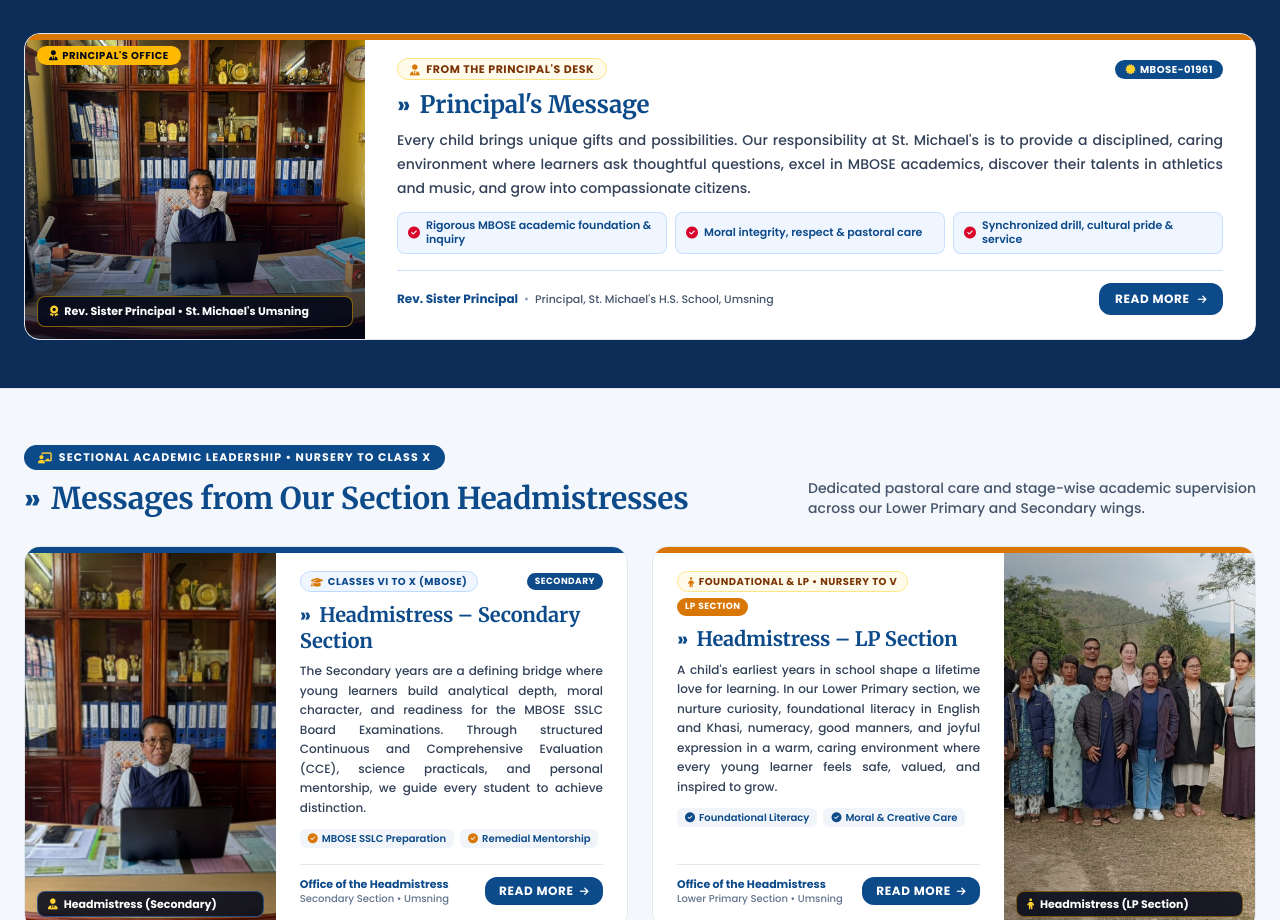
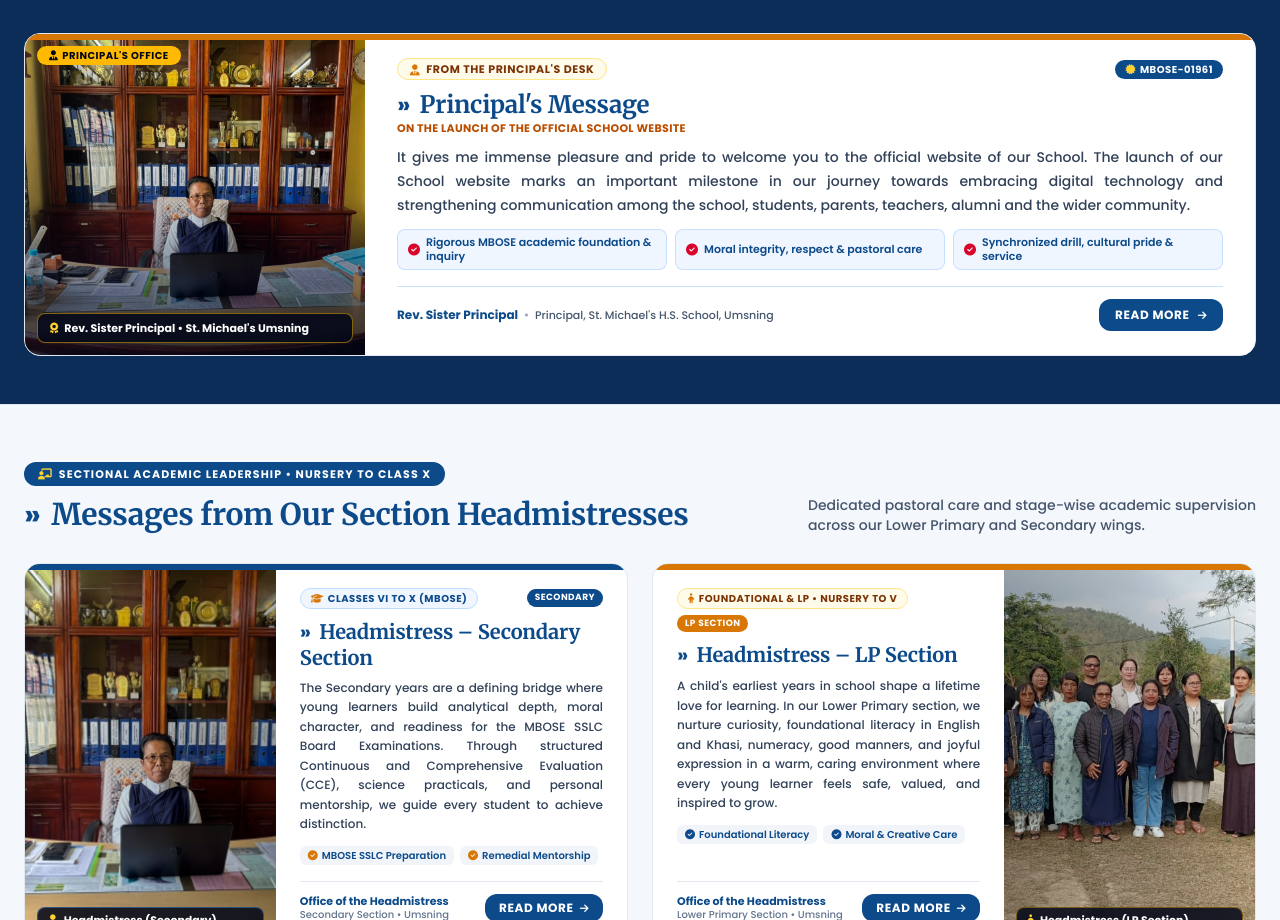
Before and after one commit to soumitra69/ST.-MHSS, a React (Vite) app: page / in a window 1280 px wide. Shown: the part 4000-4920 px from the top of the page. Built offline with nearby package versions, Linux system fonts and the light colour scheme.

Commit message:
Update Principal's Message with official launch address content

```diff
--- a/src/components/DocumentationPages.tsx
+++ b/src/components/DocumentationPages.tsx
@@ -40,18 +40,31 @@ export const LeadershipMessagesPage: React.FC<DocPageProps> = ({
       id: 'principal-msg',
       roleBadge: 'Head of Institution • MBOSE Code: 01961',
       title: 'Principal’s Message',
+      subtitle: 'On the Launch of the Official School Website',
       office: 'Office of the Principal • St. Michael’s Higher Secondary School, Umsning',
       image: SCHOOL_IMAGES.principalPhoto,
       quote:
-        '“Under our sacred motto Excelsior & Shaphrang, we inspire every Michaelian to aim ever higher in scholarship and step forward with courage.”',
+        '“Let us move forward together with faith, dedication, innovation and shared commitment to excellence.”',
       paragraphs: [
-        'Welcome to St. Michael’s Higher Secondary School, Umsning. Since our humble foundation in 1961 by the great French Salesian missionary and mathematician Fr. Michael Balawan, our school has grown into a premier co-educational Higher Secondary institution offering Arts, Science, and Commerce streams under MBOSE.',
-        'Our consistent distinction in the MBOSE SSLC and HSSLC Board Examinations—including State Top 20 Merit Ranks felicitated by the Hon’ble Chief Minister of Meghalaya—is a testament to the tireless dedication of our 68+ educators and the perseverance of our 2,000+ scholars. We invite parents and students to partner with us in the holistic development of every child.',
+        'It gives me immense pleasure and pride to welcome you to the official website of our School.',
+        'The launch of our School website marks an important milestone in our journey towards embracing digital technology and strengthening communication among the school, students, parents, teachers, alumni and the wider community.',
+        'Education is not merely about acquiring knowledge; it is about nurturing young minds, building strong character, developing values and preparing students to face the challenges of an ever-changing world. At St. Michael’s Higher Secondary School we strive to provide a learning environment where every child is encouraged to discover their potential, develop confidence and pursue excellence.',
+        'As Principal, I firmly believe that the success of an educational institution depends on the collective efforts of dedicated teachers, committed staff members, supportive parents, enthusiastic students and responsible management. Together we can create an atmosphere of discipline, mutual respect, creativity and academic excellence.',
+        'Through this website we hope to provide easy access to important school information, academic updates, achievements, activities, announcements and other significant events. It will also serve as a platform to showcase the talents, accomplishments and vibrant life of our school.',
+        'I extend my heartfelt gratitude to the school management, teachers, staff members, parents and everyone who has contributed to making this initiative possible.',
+        'Let us move forward together with faith, dedication, innovation and shared commitment to excellence.',
       ],
+      signoff: {
+        valediction: 'With warm regards,',
+        title: 'Principal',
+        institution: 'St. Michael’s Higher Secondary School,',
+        location: 'Umsning',
+        district: 'Ri-Bhoi District, Meghalaya.',
+      },
       highlights: [
-        '100% commitment to MBOSE academic excellence & board readiness',
-        'Holistic balance of science inquiry, choral arts & synchronized athletics',
-        'Merit scholarships including the ₹20,000 St. Michael’s SSLC Award Endowment',
+        'Digital milestone strengthening communication across school & community',
+        'Nurturing character, values, discipline and academic excellence',
+        'Showcasing talents, accomplishments & vibrant life of St. Michael’s',
       ],
     },
     {
@@ -207,6 +220,11 @@ export const LeadershipMessagesPage: React.FC<DocPageProps> = ({
                     </span>{' '}
                     {msg.title}
                   </h2>
+                  {(msg as { subtitle?: string }).subtitle && (
+                    <p className="mt-1 text-xs sm:text-sm font-bold text-amber-700 uppercase tracking-wide">
+                      {(msg as { subtitle?: string }).subtitle}
+                    </p>
+                  )}
 
                   <blockquote className="mt-3 rounded-xl border-l-4 border-[#d97706] bg-amber-50/70 p-4 text-xs sm:text-sm font-bold italic text-amber-950">
                     {msg.quote}
@@ -217,6 +235,23 @@ export const LeadershipMessagesPage: React.FC<DocPageProps> = ({
                       <p key={i}>{p}</p>
                     ))}
                   </div>
+
+                  {(msg as { signoff?: { valediction: string; title: string; institution: string; location: string; district: string } }).signoff && (
+                    <div className="mt-4 pt-3 border-t border-slate-200 text-xs sm:text-sm text-slate-700">
+                      <p className="font-semibold text-slate-800">
+                        {(msg as { signoff: { valediction: string } }).signoff.valediction}
+                      </p>
+                      <p className="mt-2 font-bold text-[#0c4a8a]">
+                        {(msg as { signoff: { title: string } }).signoff.title}
+                      </p>
+                      <p className="font-medium text-slate-600">
+                        {(msg as { signoff: { institution: string } }).signoff.institution}
+                      </p>
+                      <p className="font-medium text-slate-600">
+                        {(msg as { signoff: { location: string; district: string } }).signoff.location}, {(msg as { signoff: { location: string; district: string } }).signoff.district}
+                      </p>
+                    </div>
+                  )}
 
                   <div className="mt-5 grid grid-cols-1 gap-2.5 sm:grid-cols-3">
                     {msg.highlights.map((hl) => (
--- a/src/components/InstitutionalSection.tsx
+++ b/src/components/InstitutionalSection.tsx
@@ -732,12 +732,12 @@ export const InstitutionalSection: React.FC<InstitutionalSectionProps> = ({
                 </span>{' '}
                 Principal&apos;s Message
               </h2>
+              <p className="text-[11px] font-bold text-amber-700 uppercase tracking-wide">
+                On the Launch of the Official School Website
+              </p>
 
               <p className="mt-2 text-xs sm:text-sm font-medium leading-6 text-slate-700">
-                Every child brings unique gifts and possibilities. Our responsibility at St.
-                Michael&apos;s is to provide a disciplined, caring environment where learners ask
-                thoughtful questions, excel in MBOSE academics, discover their talents in athletics
-                and music, and grow into compassionate citizens.
+                It gives me immense pleasure and pride to welcome you to the official website of our School. The launch of our School website marks an important milestone in our journey towards embracing digital technology and strengthening communication among the school, students, parents, teachers, alumni and the wider community.
               </p>
 
               <div className="mt-3 grid grid-cols-1 sm:grid-cols-3 gap-2">
```
